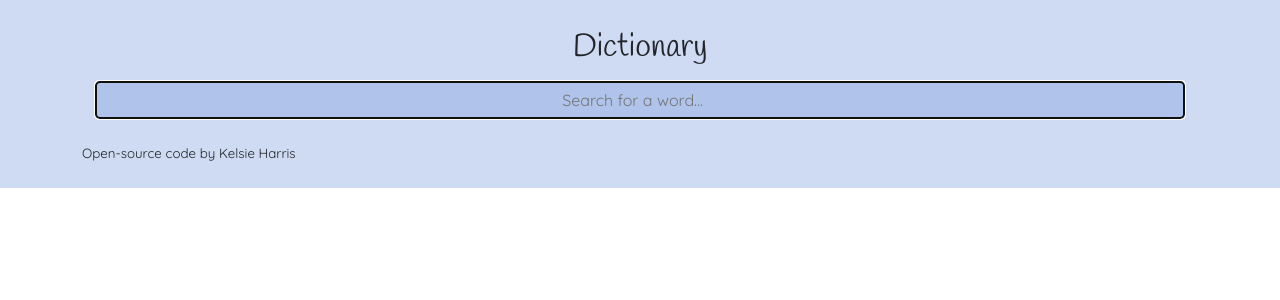
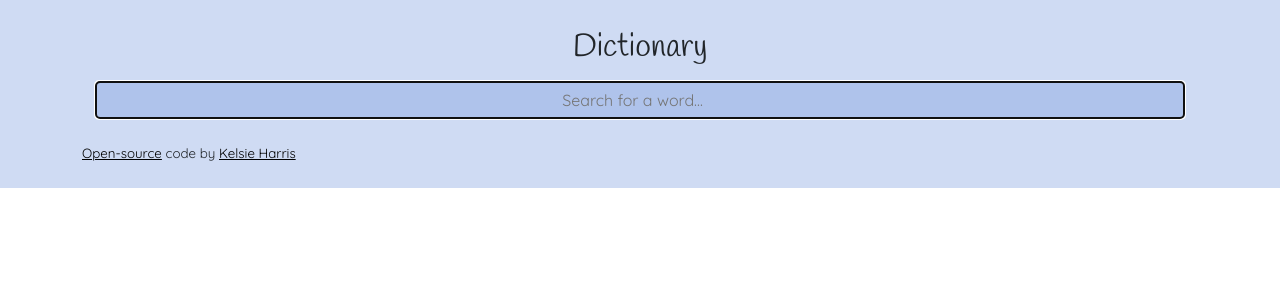
Before and after one commit to kharris835/dictionary, a React (Create React App) app: page / in a window 1280 px wide. Shown: the top 300 px of the page. Built offline with nearby package versions, Linux system fonts and the light colour scheme.

Commit message:
feat(App): link GitHub and personal website

```diff
--- a/src/App.js
+++ b/src/App.js
@@ -9,7 +9,16 @@ function App() {
         <main>
           <Dictionary />
         </main>
-        <footer className="mt-3">Open-source code by Kelsie Harris</footer>
+        <footer className="mt-3">
+          <a href="https://github.com/kharris835/dictionary">Open-source</a>{" "}
+          code by{" "}
+          <a
+            href="https://spontaneous-croquembouche-c44b06.netlify.app/"
+            target="_blank"
+          >
+            Kelsie Harris
+          </a>
+        </footer>
       </div>
     </div>
   );
```
